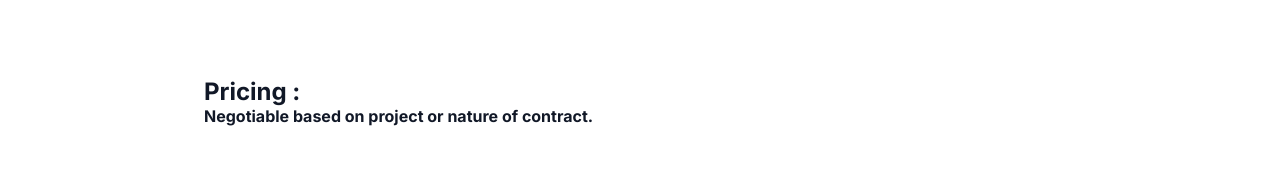
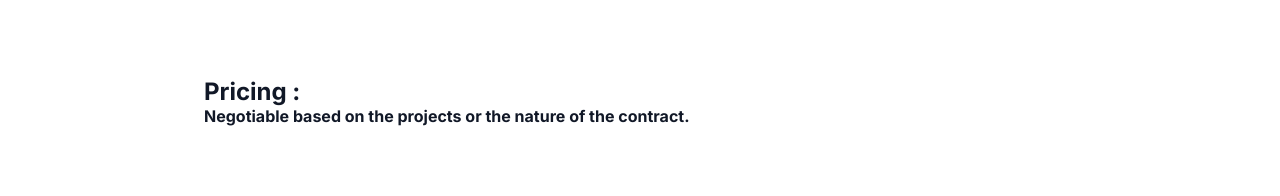
Before and after one commit to RogersChangeMaker/Profile-of-Rogers, a website built with Parcel: page index.html in a window 1280 px wide. Shown: the part 4348-4544 px from the top of the page. Built offline with nearby package versions, Linux system fonts and the light colour scheme.

Commit message:
Added skills and modified pricing

```diff
--- a/index.html
+++ b/index.html
@@ -209,7 +209,7 @@
 
         <div class="pricing">
         <h1>Pricing :</h1>
-      <h4>Negotiable based on project or nature of contract.</h4>
+      <h4>Negotiable based on the projects or the nature of the contract.</h4>
       </div>
       </section>
 
```
